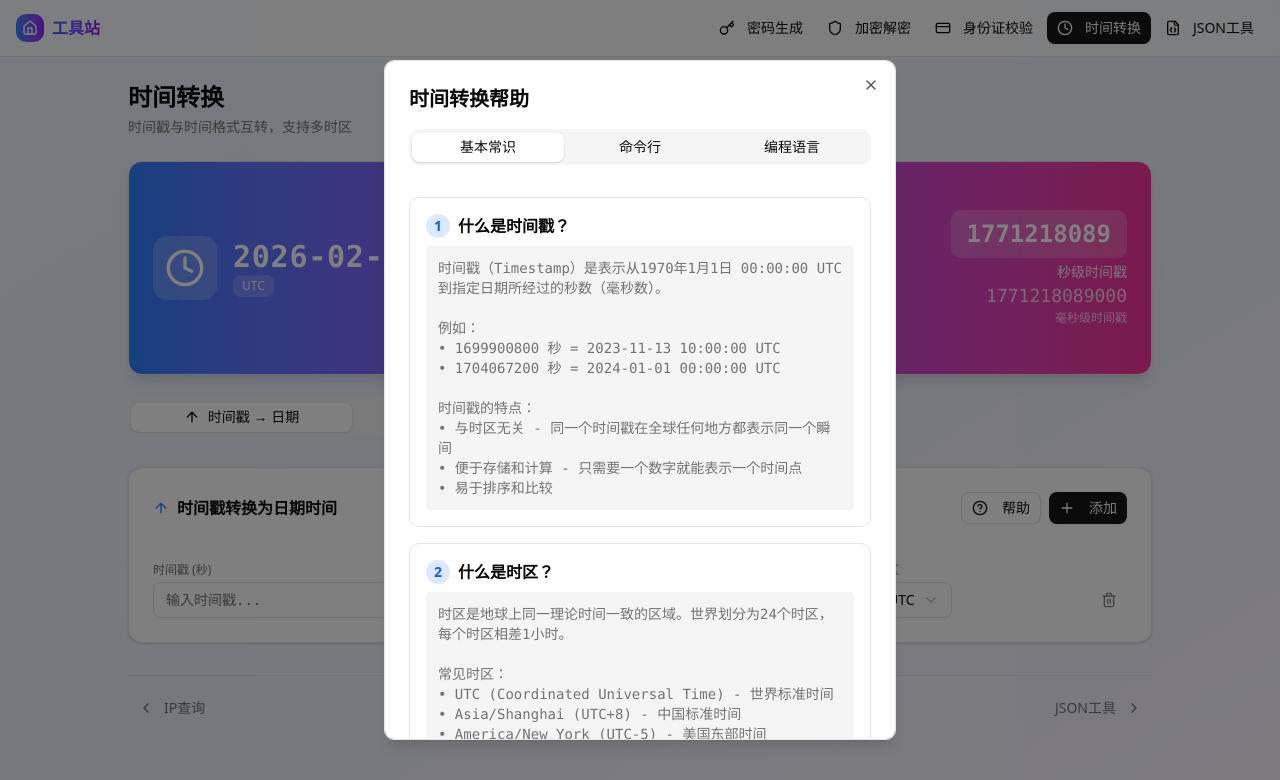
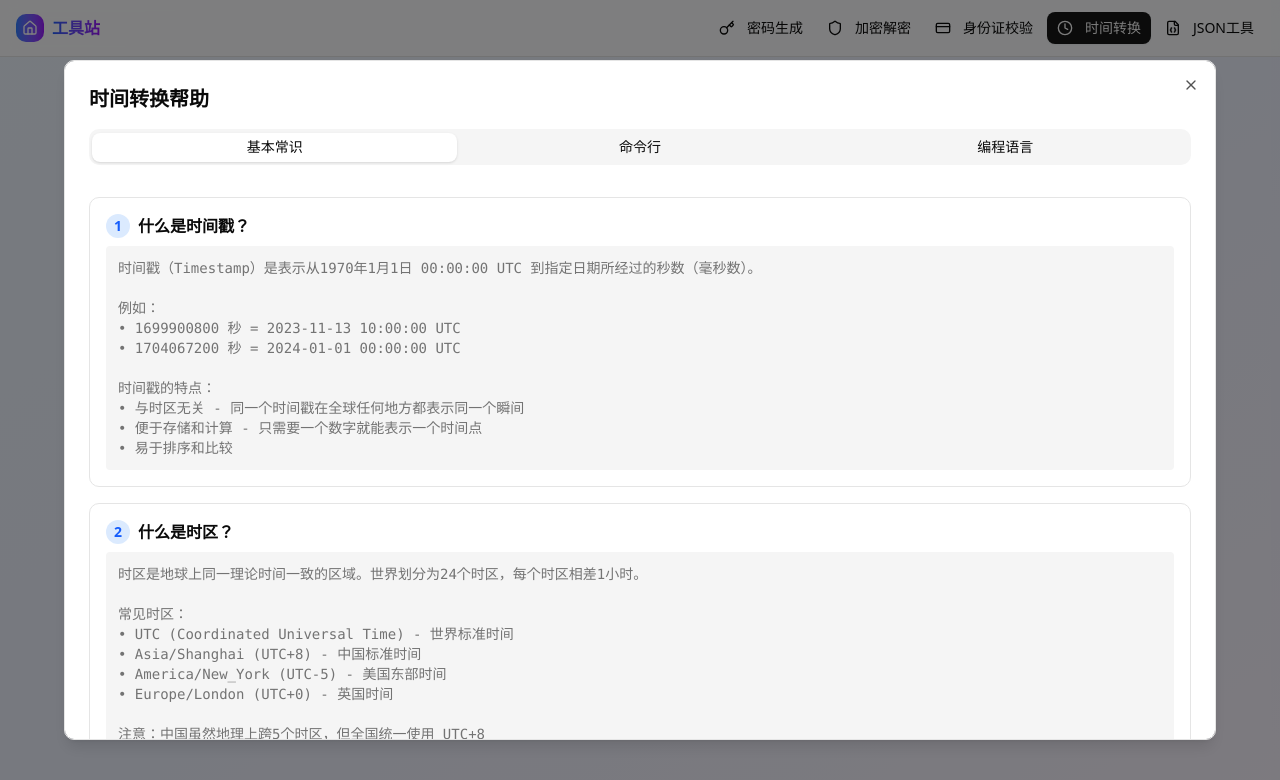
Before and after one commit to luojiego/tools-set, a React (Vite) app: page /tools/time in a window 1280 px wide. Both pictures are taken after a click on the button "帮助". Shown: the top 780 px of the page. Built offline with nearby package versions, Linux system fonts and the light colour scheme.

Commit message:
fix: 修复帮助弹窗宽度问题，支持全宽度模式

```diff
--- a/src/components/ui/dialog.jsx
+++ b/src/components/ui/dialog.jsx
@@ -46,15 +46,24 @@ function DialogOverlay({
 function DialogContent({
   className,
   children,
+  size = "default",
   ...props
 }) {
+  const sizeClasses = {
+    default: "sm:max-w-lg",
+    lg: "sm:max-w-2xl",
+    xl: "sm:max-w-4xl",
+    full: "sm:max-w-[90vw]"
+  }
+
   return (
     <DialogPortal data-slot="dialog-portal">
       <DialogOverlay />
       <DialogPrimitive.Content
         data-slot="dialog-content"
         className={cn(
-          "bg-background data-[state=open]:animate-in data-[state=closed]:animate-out data-[state=closed]:fade-out-0 data-[state=open]:fade-in-0 data-[state=closed]:zoom-out-95 data-[state=open]:zoom-in-95 fixed top-[50%] left-[50%] z-50 grid w-full max-w-[calc(100%-2rem)] translate-x-[-50%] translate-y-[-50%] gap-4 rounded-lg border p-6 shadow-lg duration-200 sm:max-w-lg",
+          "bg-background data-[state=open]:animate-in data-[state=closed]:animate-out data-[state=closed]:fade-out-0 data-[state=open]:fade-in-0 data-[state=closed]:zoom-out-95 data-[state=open]:zoom-in-95 fixed top-[50%] left-[50%] z-50 grid w-full max-w-[calc(100%-2rem)] translate-x-[-50%] translate-y-[-50%] gap-4 rounded-lg border p-6 shadow-lg duration-200",
+          sizeClasses[size],
           className
         )}
         {...props}>
--- a/src/pages/TimePage.jsx
+++ b/src/pages/TimePage.jsx
@@ -721,7 +721,7 @@ const TimePage = () => {
 
         {/* 帮助弹窗 */}
         <Dialog open={helpOpen} onOpenChange={setHelpOpen}>
-          <DialogContent className="max-w-5xl max-h-[85vh] overflow-y-auto">
+          <DialogContent size="full" className="max-h-[85vh] overflow-y-auto">
             <DialogHeader>
               <DialogTitle className="text-xl">时间转换帮助</DialogTitle>
             </DialogHeader>
```
Also changed, not shown: 5 other files (tests, documents, lock files or other folders).
